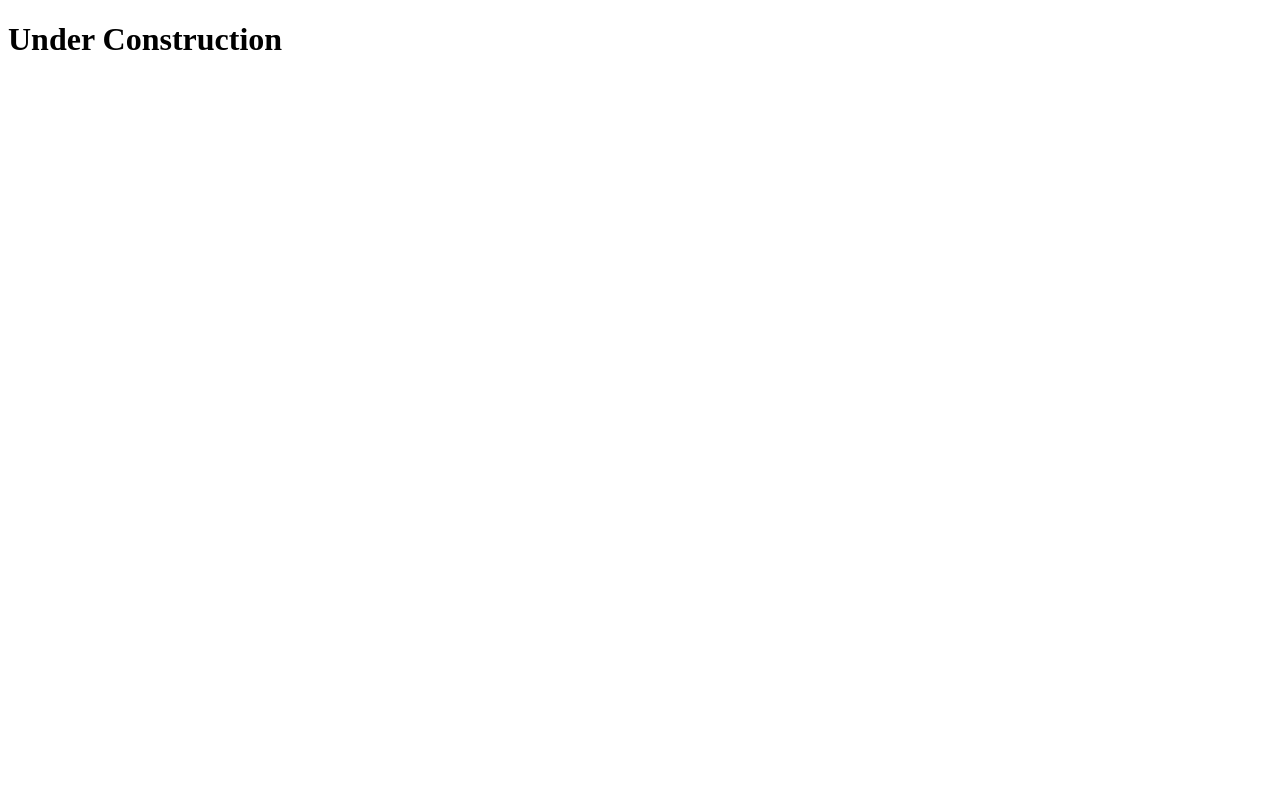
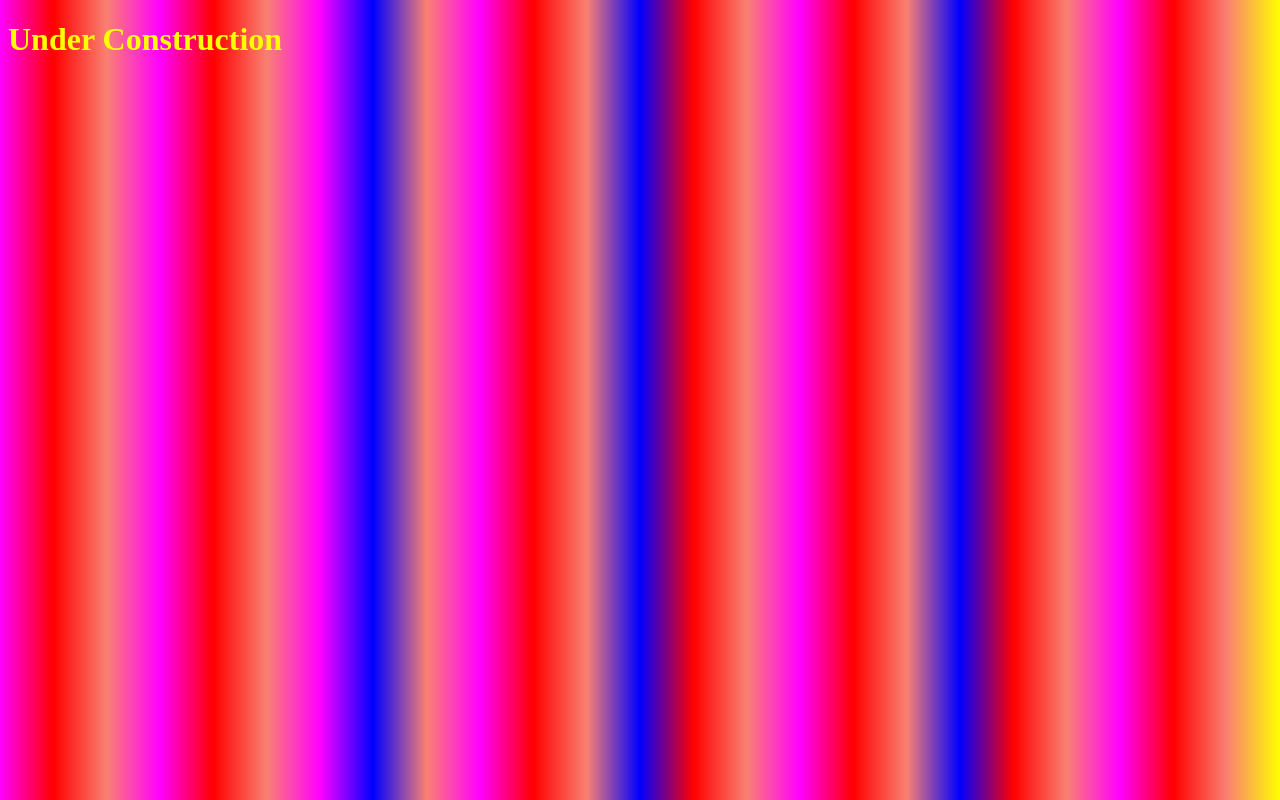
Before and after one commit to cromptone/personal-website, a plain HTML site: page index.html in a window 1280 px wide. Drawn offline with Linux system fonts and the light colour scheme.

Commit message:
Add zany colors

```diff
--- a/index.html
+++ b/index.html
@@ -1,7 +1,7 @@
 <!DOCTYPE html>
 <html>
 
-<body>
+<body style="color:yellow; background-image: linear-gradient(to right, magenta, red, salmon,magenta, red, salmon,magenta, blue, salmon,magenta, red, salmon,blue, red, salmon,magenta, red, salmon,blue, red, salmon,magenta, red, salmon, yellow);">
 
   <h1>Under Construction</h1>
 
```
